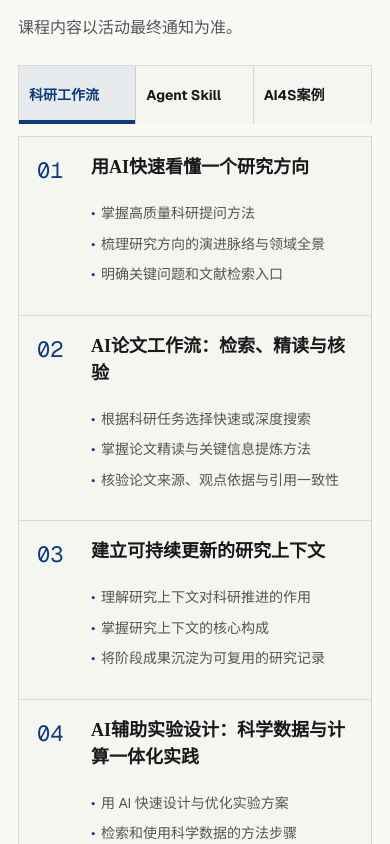
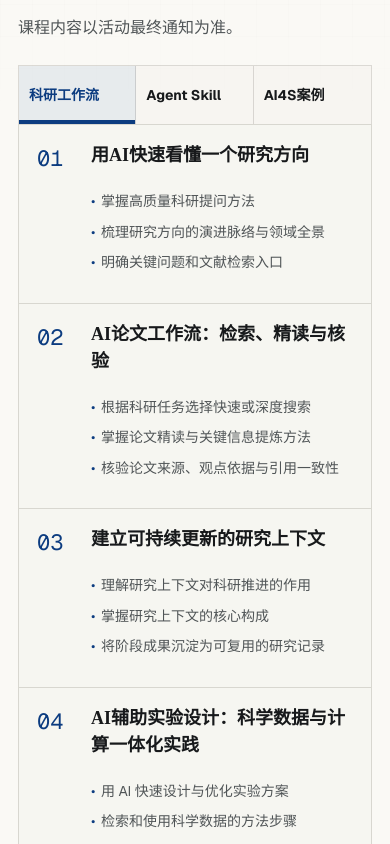
Before and after one commit to SHAILAB-DESIGN/AI-Camp, a Next.js app: page / in a window 390 px wide. Shown: the part 700-1544 px from the top of the page. Built offline with nearby package versions, Linux system fonts and the light colour scheme; no server answers.

Commit message:
fix: remove mobile course tab gap

```diff
--- a/app/globals.css
+++ b/app/globals.css
@@ -529,7 +529,7 @@ a { color: inherit; }
   .track-tabs button:last-child { border-right: 0; }
   .track-tabs b { font-size: 14px; }
   .track-tabs small { display: none; }
-  .course-ledger { margin-top: 12px; }
+  .course-ledger { margin-top: 0; }
   .course-row { grid-template-columns: 42px 1fr; gap: 12px; padding: 22px 18px; }
   .course-row h3 { font-size: var(--mobile-text-subtitle); }
   .course-row ul { columns: 1; grid-column: 2; font-size: var(--mobile-text-secondary); }
```
